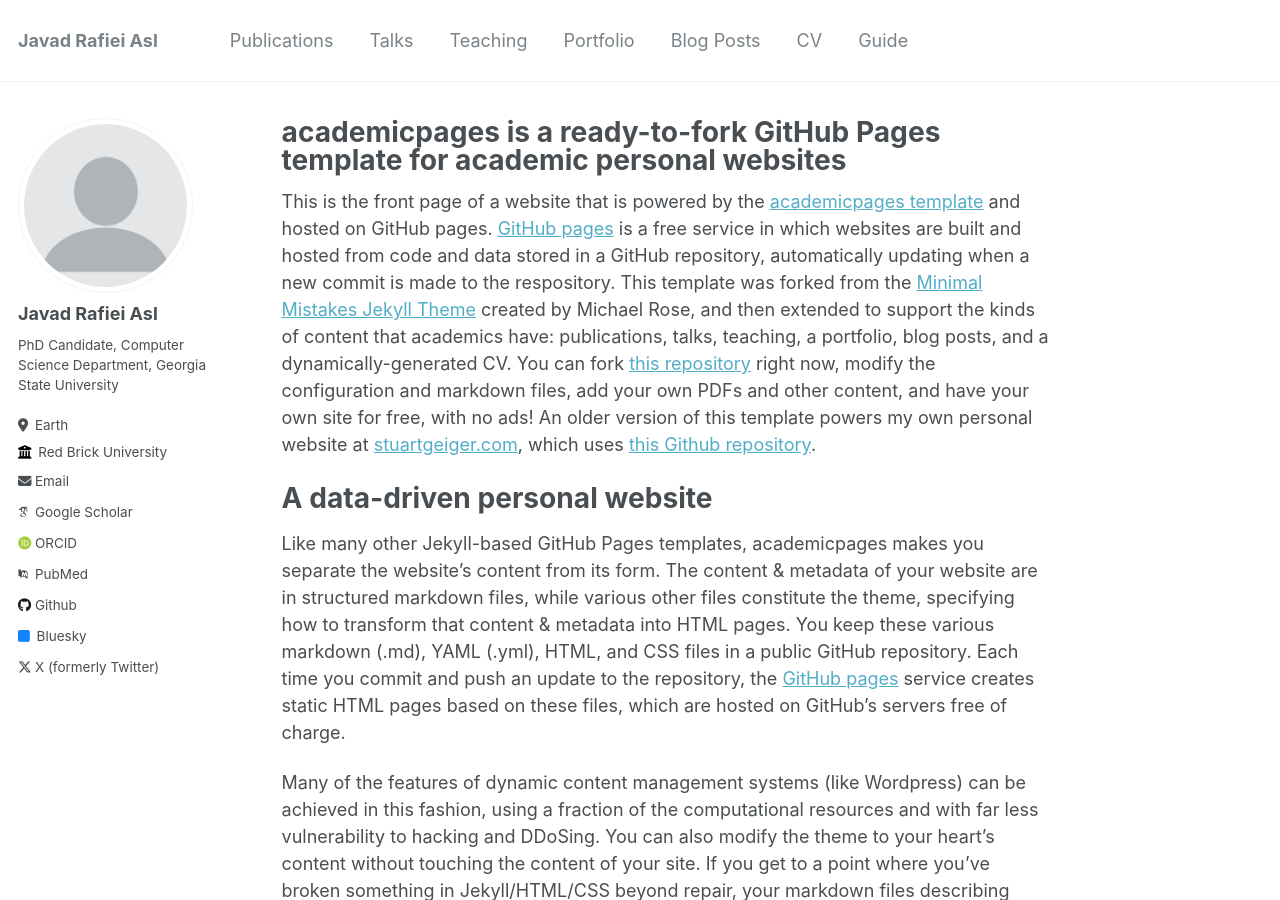
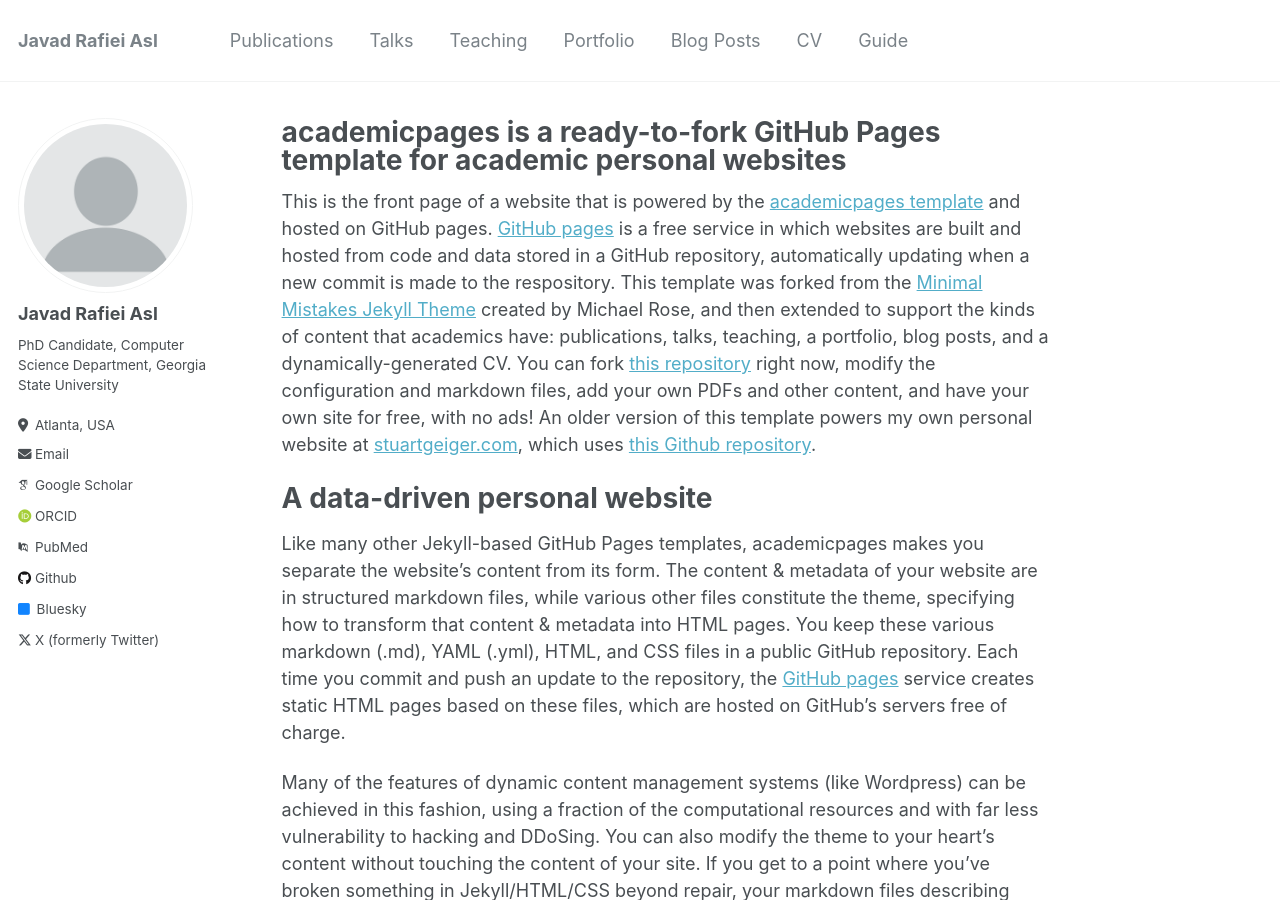
Before and after one commit to jasl1/jasl1.github.io, a Jekyll site: the page built from _pages/about.md, in a window 1280 px wide and 900 px high. Built offline with Jekyll 4.4.1, drawn with Linux system fonts in a browser that asks for light colours; some web fonts are replaced.

Commit message:
Update _config.yml

```diff
--- a/_config.yml
+++ b/_config.yml
@@ -25,8 +25,8 @@ author:
   name             : "Javad Rafiei Asl"
   pronouns         : # example: "she/her"
   bio              : "PhD Candidate, Computer Science Department, Georgia State University"
-  location         : "Earth"
-  employer         : "Red Brick University"
+  location         : "Atlanta, USA"
+  employer         : # "Red Brick University"
   uri              : # URL
   email            : "none@example.org"
 
```
